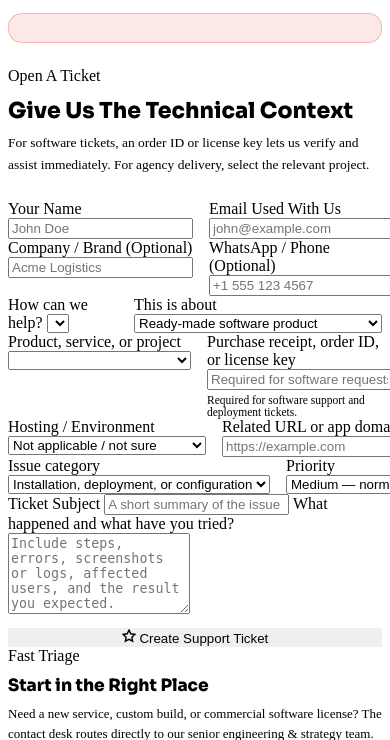
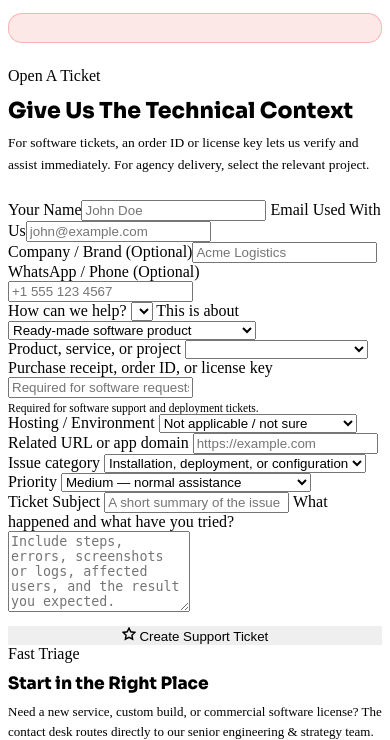
Before and after one commit to ayan2424/creatsify.tech, a PHP site: template views/support/index.php in a window 390 px wide; the page is wider, and only the part inside the window is pictured. Shown: the part 344-1084 px from the top of that part. Run offline with PHP 8.4, Linux system fonts and the light colour scheme; the template is opened without the code that fills it, so the values that code supplies are empty; some libraries are stand-ins or nearby versions.

Commit message:
feat(responsive): harden frontend grid breakpoints, mobile form flows, and cross-browser ergonomics

```diff
--- a/views/portfolio/show.php
+++ b/views/portfolio/show.php
@@ -116,7 +116,7 @@ $waMsg = urlencode("Hello! I am interested in licensing or customizing " . ($pro
                 <?php if ($forSale): ?>
                     <div style="padding:24px;border-radius:18px;background:color-mix(in srgb,var(--surface) 60%,var(--bg));border:1px solid var(--line);">
                         <h3 style="font-family:Sora,sans-serif;font-size:18px;font-weight:800;margin:0 0 14px;color:var(--text);">Commercial License Inclusions</h3>
-                        <div style="display:grid;grid-template-columns:1fr 1fr;gap:12px;">
+                        <div class="om-license-grid">
                             <div style="display:flex;align-items:center;gap:8px;font-size:13.5px;color:var(--text);"><i style="color:#10b981;font-weight:800;font-style:normal;">&#10003;</i> 100% Unlocked Source Code</div>
                             <div style="display:flex;align-items:center;gap:8px;font-size:13.5px;color:var(--text);"><i style="color:#10b981;font-weight:800;font-style:normal;">&#10003;</i> Full White-Label Rights</div>
                             <div style="display:flex;align-items:center;gap:8px;font-size:13.5px;color:var(--text);"><i style="color:#10b981;font-weight:800;font-style:normal;">&#10003;</i> Active Live Interactive Demo</div>
--- a/views/reviews/index.php
+++ b/views/reviews/index.php
@@ -189,12 +189,12 @@ $pct3 = round(($threeCount / $totalReviews) * 100);
                 </div>
             </div>
 
-            <div style="display:grid;grid-template-columns:repeat(auto-fit,minmax(200px,1fr));gap:14px;">
+            <div class="form-row">
                 <label>Your Full Name *<input name="client_name" required placeholder="Alex Morgan"></label>
                 <label>Your Role / Title<input name="client_role" placeholder="Founder / Marketing Director"></label>
             </div>
 
-            <div style="display:grid;grid-template-columns:repeat(auto-fit,minmax(200px,1fr));gap:14px;">
+            <div class="form-row">
                 <label>Company / Brand Name<input name="company_name" placeholder="Apex Commerce"></label>
                 <label>Service You Used *
                     <select name="service_category" required>
@@ -205,7 +205,7 @@ $pct3 = round(($threeCount / $totalReviews) * 100);
                 </label>
             </div>
 
-            <div style="display:grid;grid-template-columns:repeat(auto-fit,minmax(200px,1fr));gap:14px;">
+            <div class="form-row">
                 <label>Review Headline *<input name="review_title" required placeholder="e.g., Flawless website redesign and 3x faster load times"></label>
                 <label>Key Result / Outcome (Optional)<input name="outcome_metric" placeholder="e.g., +150% Leads, 4.9★ App, 3.5x ROAS"></label>
             </div>
--- a/views/support/index.php
+++ b/views/support/index.php
@@ -53,17 +53,17 @@ $waMsg = urlencode("Hello! I need technical support for my Creatsify software/se
                     <?= csrf_field() ?>
                     <input type="text" name="_hp_check" value="" style="display:none!important;" tabindex="-1" autocomplete="off" aria-hidden="true">
 
-                    <div style="display:grid;grid-template-columns:1fr 1fr;gap:16px;">
+                    <div class="form-row">
                         <label>Your Name<input type="text" id="sp_name" name="name" required placeholder="John Doe"></label>
                         <label>Email Used With Us<input type="email" id="sp_email" name="email" required placeholder="john@example.com"></label>
                     </div>
 
-                    <div style="display:grid;grid-template-columns:1fr 1fr;gap:16px;">
+                    <div class="form-row">
                         <label>Company / Brand (Optional)<input type="text" id="sp_company" name="company" placeholder="Acme Logistics"></label>
                         <label>WhatsApp / Phone (Optional)<input type="text" id="sp_whatsapp" name="whatsapp" placeholder="+1 555 123 4567"></label>
                     </div>
 
-                    <div style="display:grid;grid-template-columns:1fr 1fr;gap:16px;">
+                    <div class="form-row">
                         <label>How can we help?
                             <select id="sp_type" name="support_type" required>
                                 <?php foreach ($supportTypes as $value => $type): ?>
@@ -80,7 +80,7 @@ $waMsg = urlencode("Hello! I need technical support for my Creatsify software/se
                         </label>
                     </div>
 
-                    <div style="display:grid;grid-template-columns:1fr 1fr;gap:16px;">
+                    <div class="form-row">
                         <label>Product, service, or project
                             <select id="sp_offering" name="offering_name" required>
                                 <option value="" disabled <?= $selectedOffering === '' ? 'selected' : '' ?>>Choose what this concerns</option>
@@ -114,7 +114,7 @@ $waMsg = urlencode("Hello! I need technical support for my Creatsify software/se
                         </label>
                     </div>
 
-                    <div style="display:grid;grid-template-columns:1fr 1fr;gap:16px;">
+                    <div class="form-row">
                         <label>Hosting / Environment
                             <select id="sp_environment" name="server_environment">
                                 <option value="">Not applicable / not sure</option>
@@ -131,7 +131,7 @@ $waMsg = urlencode("Hello! I need technical support for my Creatsify software/se
                         </label>
                     </div>
 
-                    <div style="display:grid;grid-template-columns:1fr 1fr;gap:16px;">
+                    <div class="form-row">
                         <label>Issue category
                             <select id="sp_category" name="issue_category">
                                 <option value="Installation, deployment, or configuration">Installation, deployment, or configuration</option>
```
Also changed, not shown: public/assets/css/chat.css, public/assets/css/style.css.
